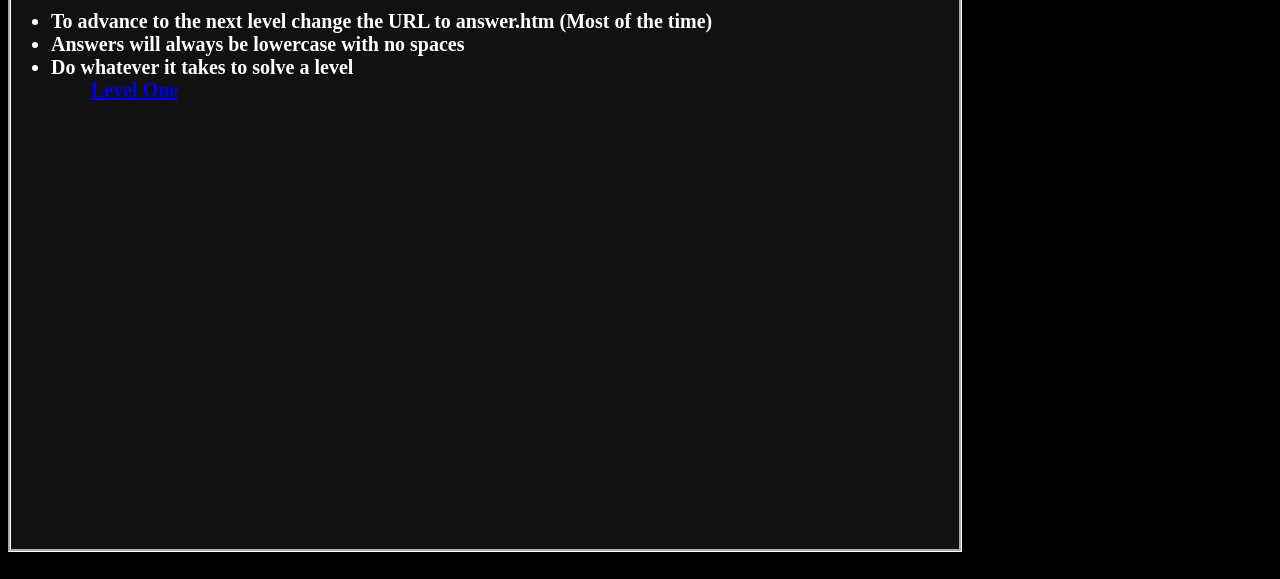
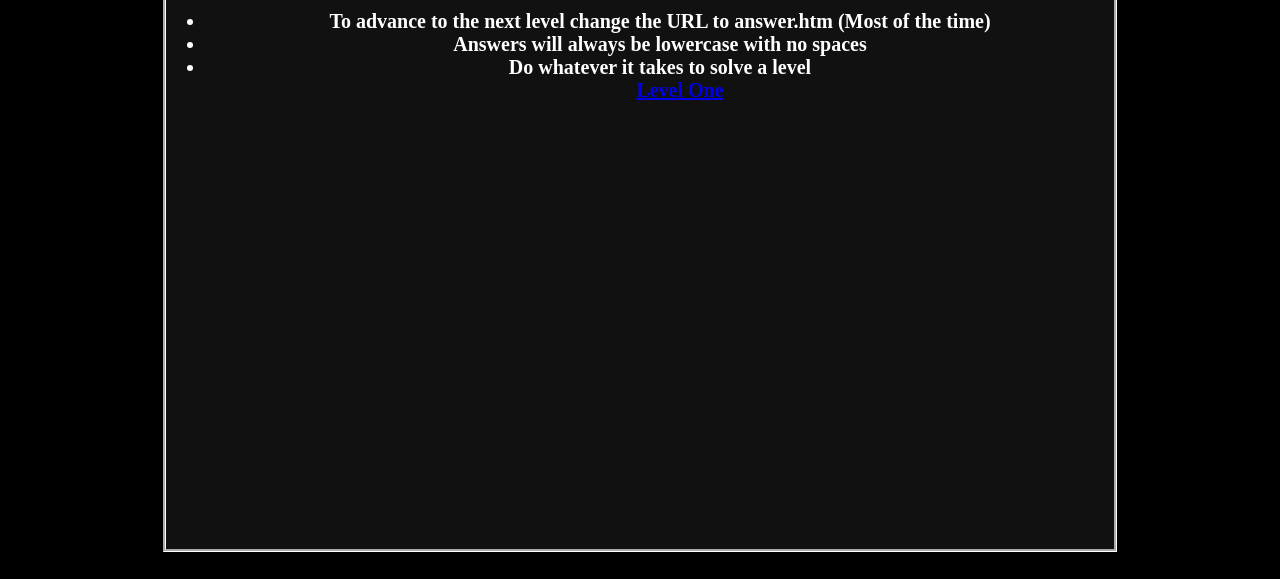
Before and after one commit to decipiriddle/decipiriddle.github.io, a plain HTML site: page index.htm in a window 1280 px wide. Shown: the part 320-899 px from the top of the page. Drawn offline with Linux system fonts and the light colour scheme.

Commit message:
mainpage

```diff
--- a/index.htm
+++ b/index.htm
@@ -4,7 +4,8 @@
 </head>
 <body>
   <title>Decipi</title>
-  <h1>Decipi Rules<h1>
+  <center>
+  <h1>Decipi Riddle<h1>
   <div class="maindiv">
 	<h2>About</h2>
 	<p>Add stuff here</p>
@@ -16,5 +17,6 @@
 	<ul>
 	<a href="decipi/levelone.htm">Level One</a>
   </div>
+  </center>
  </body>
 </html>
--- a/style/mainPage.css
+++ b/style/mainPage.css
@@ -30,5 +30,4 @@ div.maindiv {
 	width:75%;
 	height: 100%;
 	background-color: #111111;
-	align:center;
 }
```
